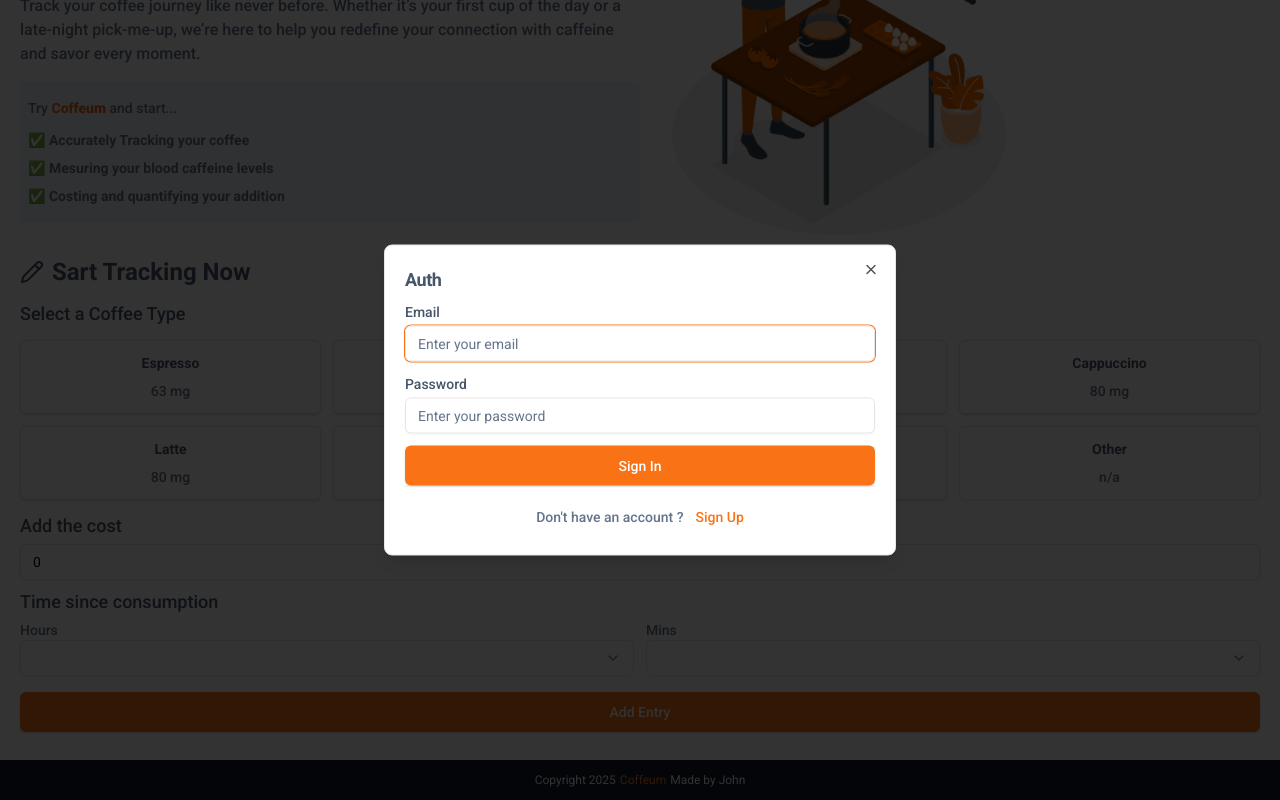
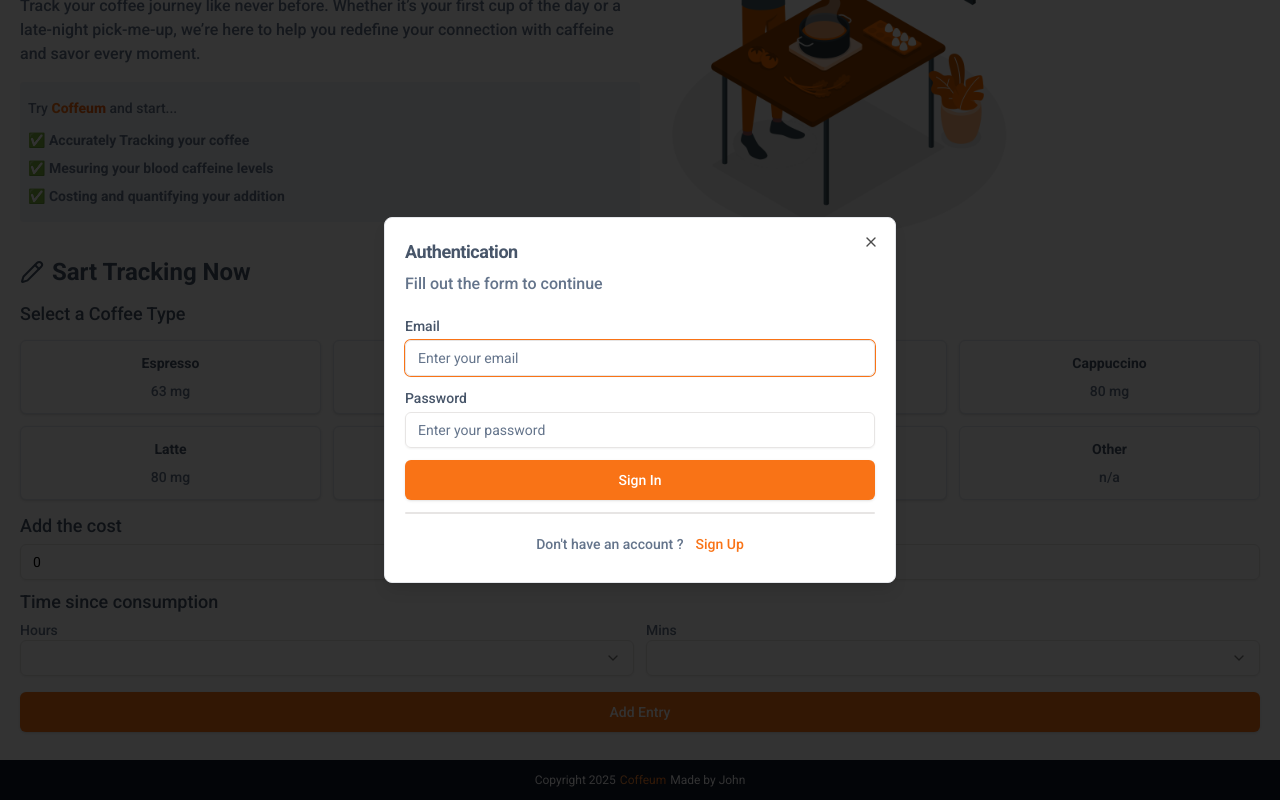
Before and after one commit to Johnsdevpro/Coffee-Tracker, a React (Vite) app: page / in a window 1280 px wide. Both pictures are taken after a click on the button "Add Entry". Shown: the part 232-1032 px from the top of the page. Built offline with nearby package versions, Linux system fonts and the light colour scheme.

Commit message:
Finishned the registration Modal and its variation logic

```diff
--- a/package.json
+++ b/package.json
@@ -13,6 +13,7 @@
     "@radix-ui/react-dialog": "^1.1.4",
     "@radix-ui/react-label": "^2.1.1",
     "@radix-ui/react-select": "^2.1.4",
+    "@radix-ui/react-separator": "^1.1.1",
     "@radix-ui/react-slot": "^1.1.1",
     "@radix-ui/react-tooltip": "^1.1.6",
     "class-variance-authority": "^0.7.1",
--- a/src/components/Authentication.jsx
+++ b/src/components/Authentication.jsx
@@ -1,20 +1,46 @@
+import { useState } from "react";
 import { Button } from "./ui/button";
 import { Input } from "./ui/input";
 import { Label } from "./ui/label";
+import { Separator } from "./ui/separator";
 
 const Authentication = () => {
+  const [isRegistration, setIsRegistration] = useState(false);
+  const [name, setName] = useState("");
+  const [email, setEmail] = useState("");
+  const [password, setPassword] = useState("");
+  const [authenticating, setAuthenticating] = useState(false);
+
   return (
     <div>
-      <div>
-        <div className="flex flex-col gap-1">
+      <div className="">
+        {isRegistration && (
+          <div className="flex flex-col gap-1">
+            <Label htmlFor="name" className="text-slate-600 text-xs md:text-sm">
+              Full Name
+            </Label>
+            <Input
+              value={name}
+              onChange={(e) => setName(e.target.value)}
+              type="text"
+              placeholder="Enter your full name"
+              id="name"
+              required
+              className="placeholder:text-slate-500 text-xs md:text-sm"
+            />
+          </div>
+        )}
+        <div className="flex flex-col gap-1 mt-3">
           <Label htmlFor="email" className="text-slate-600 text-xs md:text-sm">
             Email
           </Label>
           <Input
+            value={email}
+            onChange={(e) => setEmail(e.target.value)}
             type="email"
             placeholder="Enter your email"
             id="email"
-            required="true"
+            required
             className="placeholder:text-slate-500 text-xs md:text-sm"
           />
         </div>
@@ -26,28 +52,35 @@ const Authentication = () => {
             Password
           </Label>
           <Input
+            value={password}
+            onChange={(e) => setPassword(e.target.value)}
             type="password"
             placeholder="Enter your password"
             id="password"
-            required="true"
+            required
             className="placeholder:text-slate-500 text-xs md:text-sm"
           />
         </div>
         <Button className="mt-3 w-full text-white text-xs md:text-sm font-medium capitalize h-[40px]">
-          Sign In
+          {isRegistration ? "Sign Up" : "Sign In"}
         </Button>
-        <hr />
-        <div className="flex flex-row items-center justify-center gap-3 mt-3">
+        <Separator className="text-slate-500 my-3 h-[2px] rounded" />
+        <div className="flex flex-row items-center justify-center gap-3">
           <p className="text-slate-500 text-xs md:text-sm font-medium">
-            Don&apos;t have an account ?
+            {isRegistration
+              ? "Already have an account ?"
+              : "Don't have an account ?"}
           </p>
           <Button
+            onClick={() => {
+              setIsRegistration(!isRegistration);
+            }}
             variant="ghost"
             className="p-0 text-orange-500 hover:bg-transparent hover:text-orange-600 text-xs md:text-sm font-medium"
           >
-            Sign Up
+            {isRegistration ? "Sign In" : "Sign Up"}
           </Button>
-        </div>
+        </div>{" "}
       </div>
     </div>
   );
--- a/src/components/CoffeeForm.jsx
+++ b/src/components/CoffeeForm.jsx
@@ -27,7 +27,8 @@ const CoffeeForm = (props) => {
   const handleSubmitForm = () => {
     if (!isAuthenticated) {
       openDialog({
-        title: "Auth",
+        title: "Authentication",
+        description: "Fill out the form to continue",
         content: <Authentication />,
       });
       return;
@@ -92,7 +93,7 @@ const CoffeeForm = (props) => {
         <div className="mt-3">
           {showSelectCoffeeType && (
             <Select
-              onValueChange={setSelectedCoffee}
+              onValueChange={selectedCoffee}
               value={selectedCoffee}
               id="coffee-list"
             >
--- /dev/null
+++ b/src/components/ui/separator.jsx
@@ -0,0 +1,23 @@
+import * as React from "react"
+import * as SeparatorPrimitive from "@radix-ui/react-separator"
+
+import { cn } from "@/lib/utils"
+
+const Separator = React.forwardRef((
+  { className, orientation = "horizontal", decorative = true, ...props },
+  ref
+) => (
+  <SeparatorPrimitive.Root
+    ref={ref}
+    decorative={decorative}
+    orientation={orientation}
+    className={cn(
+      "shrink-0 bg-border",
+      orientation === "horizontal" ? "h-[1px] w-full" : "h-full w-[1px]",
+      className
+    )}
+    {...props} />
+))
+Separator.displayName = SeparatorPrimitive.Root.displayName
+
+export { Separator }
```
Also changed, not shown: 1 other file (tests, documents, lock files or other folders).
